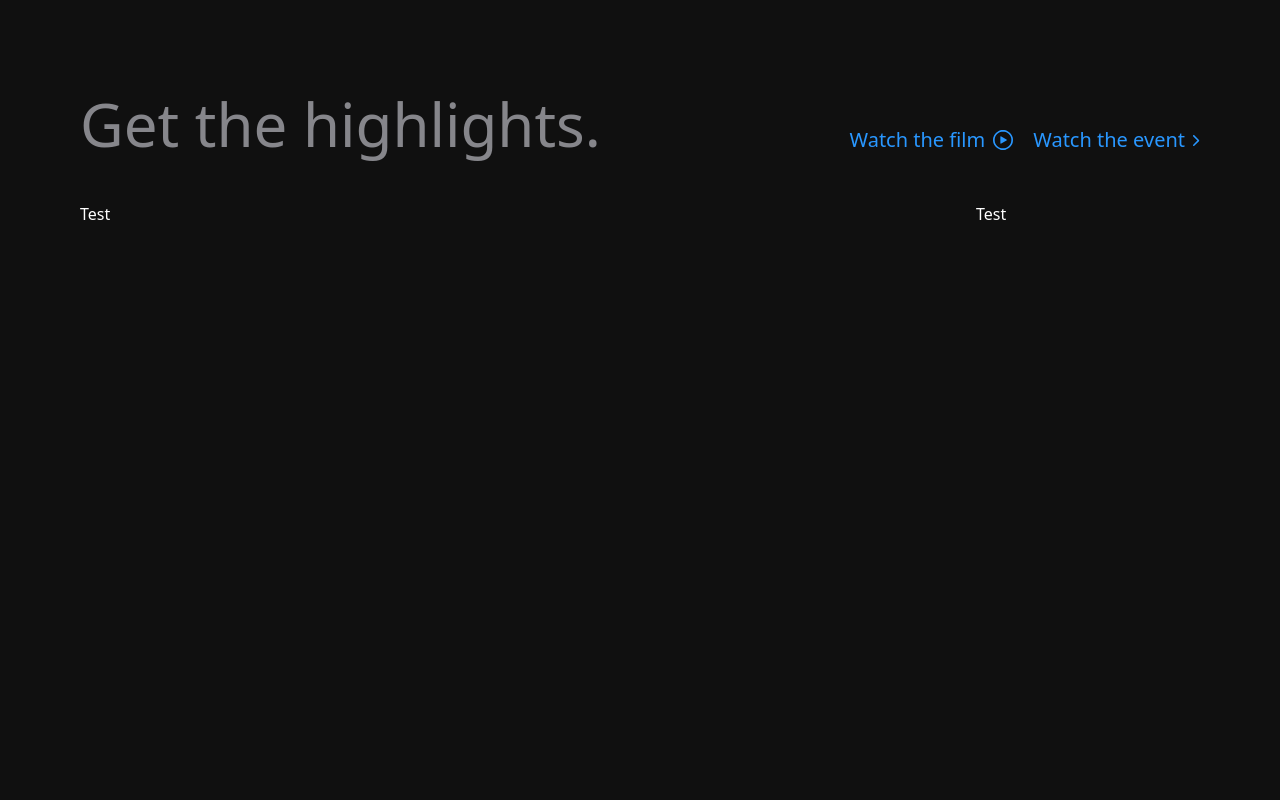
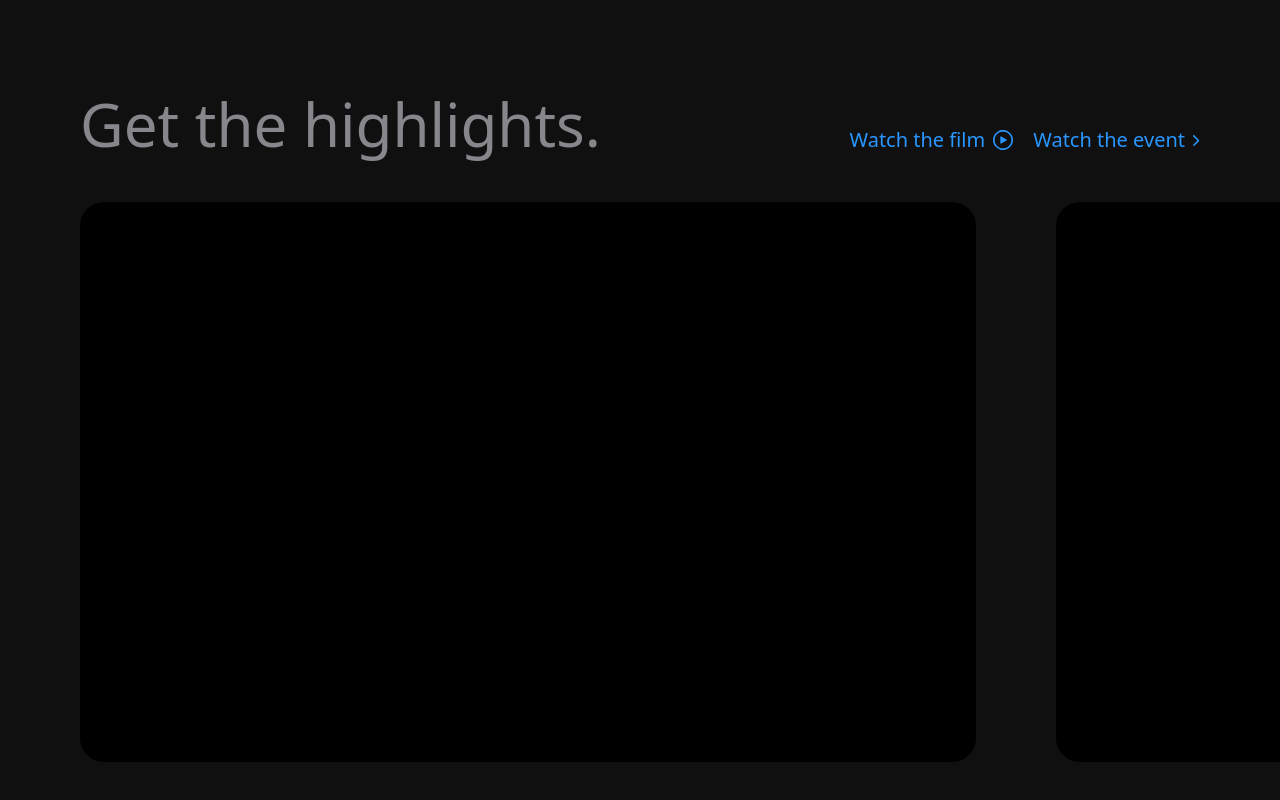
Before and after one commit to MorhafGhziel/iphone, a React (Vite) app: page / in a window 1280 px wide. Shown: the part 834-1634 px from the top of the page. Built offline with nearby package versions, Linux system fonts and the light colour scheme.

Commit message:
added background

```diff
--- a/src/components/VideoCarousel.jsx
+++ b/src/components/VideoCarousel.jsx
@@ -5,8 +5,10 @@
     <>
       <div className="flex items-center">
         {hightlightsSlides.map((test) => (
-          <div key={test.id} id="slider">
-            <div className="video-carousel_container">Test</div>
+          <div key={test.id} id="slider" className="sm:pr-20 pr-10">
+            <div className="video-carousel_container">
+              <div className="w-full h-full flex-center rounded-3xl overflow-hidden bg-black"></div>
+            </div>
           </div>
         ))}
       </div>
```
